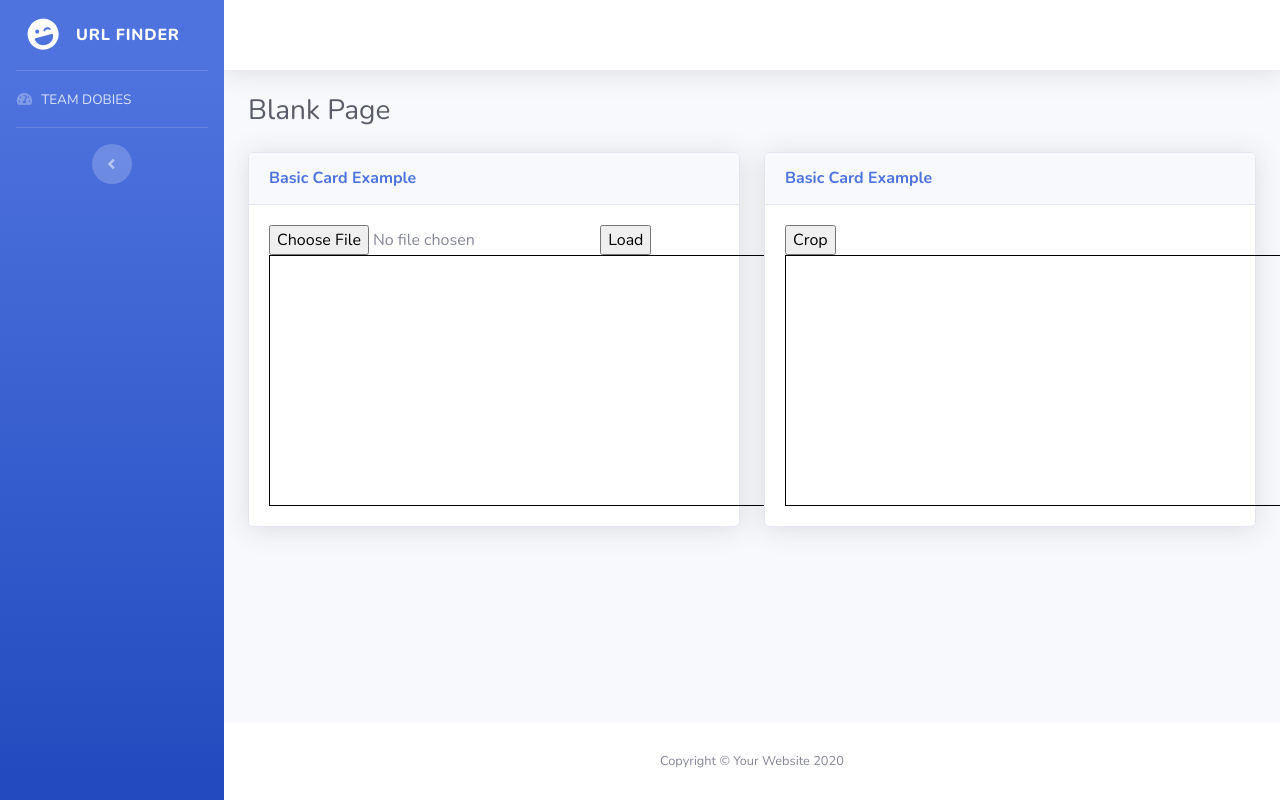
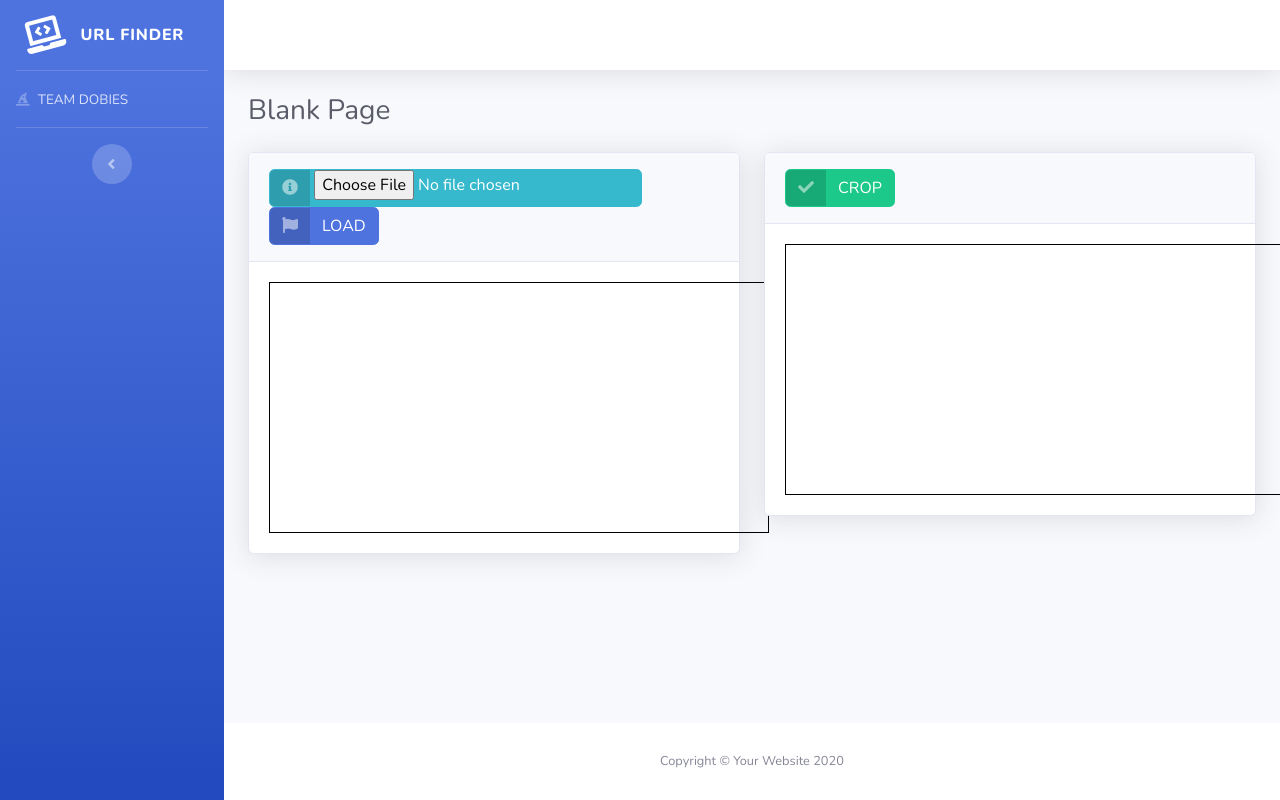
Before and after one commit to zoonong/DGU_farm_urlfinder, a Django app: page / in a window 1280 px wide. Run offline with Django 3.2, Linux system fonts and the light colour scheme; some libraries are stand-ins or nearby versions.

Commit message:
UI added

```diff
--- a/main/templates/home.html
+++ b/main/templates/home.html
@@ -12,7 +12,8 @@
 			<!-- Sidebar - Brand -->
 			<a class="sidebar-brand d-flex align-items-center justify-content-center" href="{% url 'home' %}">
 				<div class="sidebar-brand-icon rotate-n-15">
-					<i class="fas fa-laugh-wink"></i>
+					<i class="fas fa-laptop-code"></i>
+					<!-- <i class="fas fa-code"></i> -->
 				</div>
 				<div class="sidebar-brand-text mx-3">URL FINDER</div>
 			</a>
@@ -23,7 +24,8 @@
 			<!-- Nav Item - Dashboard -->
 			<li class="nav-item">
 				<a class="nav-link" href="{% url 'home' %}">
-					<i class="fas fa-fw fa-tachometer-alt"></i>
+					<!-- <i class="fas fa-fw fa-tachometer-alt"></i> -->
+					<i class="fas fa-hat-wizard"></i>
 					<span>TEAM DOBIES</span></a>
 			</li>
 
@@ -68,40 +70,52 @@
 						<div class="col-lg-6">
 							<div class="card shadow mb-4">
                                 <div class="card-header py-3">
-                                    <h6 class="m-0 font-weight-bold text-primary">Basic Card Example</h6>
+
+									<a class="btn btn-info btn-icon-split">
+                                        <span class="icon text-white-50">
+                                            <i class="fas fa-info-circle"></i>
+                                        </span>
+                                        <span>&nbsp;<input type='file' id='image_file' /></span>
+                                    </a>
+
+									<a class="btn btn-primary btn-icon-split" type="button" onclick="LoadImage();">
+                                        <span class="icon text-white-50">
+                                            <i class="fas fa-flag"></i>
+                                        </span>
+                                        <span class="text">LOAD</span>
+                                    </a>
+									<!-- <input type='file' id='image_file' />
+									<input type='button' value='Load' onclick='LoadImage();' /> -->
+                                    <!-- <h6 class="m-0 font-weight-bold text-primary">Basic Card Example</h6> -->
                                 </div>
-                                <div class="card-body">
-                                    <input type='file' id='image_file' />
-									<input type='button' value='Load' onclick='LoadImage();' />
+                                <div class="card-body", style="margin: 0 auto;">
 									<canvas id="canvas"></canvas>
                                 </div>
                             </div>
 
-							<!-- <input type='file' id='image_file' />
-							<input type='button' value='Load' onclick='LoadImage();' />
-							<canvas id="canvas"></canvas> -->
+
 						</div>
 						<div class="col-lg-6">
 							<div class="card shadow mb-4">
                                 <div class="card-header py-3">
-                                    <h6 class="m-0 font-weight-bold text-primary">Basic Card Example</h6>
+									<a class="btn btn-success btn-icon-split" type="button" onclick="CropImage();">
+                                        <span class="icon text-white-50">
+                                            <i class="fas fa-check"></i>
+                                        </span>
+                                        <span class="text">CROP</span>
+										<!-- <input type='button' value='Crop' onclick='CropImage();' /> -->
+                                    </a>
+
+                                    <!-- <h6 class="m-0 font-weight-bold text-primary">Basic Card Example</h6> -->
                                 </div>
-                                <div class="card-body">
-                                    <input type='button' value='Crop' onclick='CropImage();' />
+                                <div class="card-body", style="margin: 0 auto;">
+
 									<canvas id="canvas_crop"></canvas>
                                 </div>
                             </div>
-							<!-- <input type='button' value='Crop' onclick='CropImage();' />
-							<canvas id="canvas_crop"></canvas> -->
+
 						</div>
-						<!-- Page Heading -->
-						<!-- <h1 class="h3 mb-4 text-gray-800">Blank Page</h1>
-						<input type='file' id='image_file' />
-						<input type='button' value='Load' onclick='LoadImage();' />
-						<canvas id="canvas"></canvas>
 
-						<input type='button' value='Crop' onclick='CropImage();' />
-						<canvas id="canvas_crop"></canvas> -->
 						<script src="{% static 'js/crop.js' %}"></script>
 
 					</div>
--- a/urlfinder/templates/base.html
+++ b/urlfinder/templates/base.html
@@ -10,10 +10,10 @@
     <meta name="description" content="">
     <meta name="author" content="">
 
-    <title>SB Admin 2 - Blank</title>
+    <title>URL Finder</title>
 
     <!-- Custom fonts for this template-->
-    <link href="vendor/fontawesome-free/css/all.min.css" rel="stylesheet" type="text/css">
+    <link href="{% static 'vendor/fontawesome-free/css/all.min.css' %}" rel="stylesheet" type="text/css">
     <link
         href="https://fonts.googleapis.com/css?family=Nunito:200,200i,300,300i,400,400i,600,600i,700,700i,800,800i,900,900i"
         rel="stylesheet">
```
